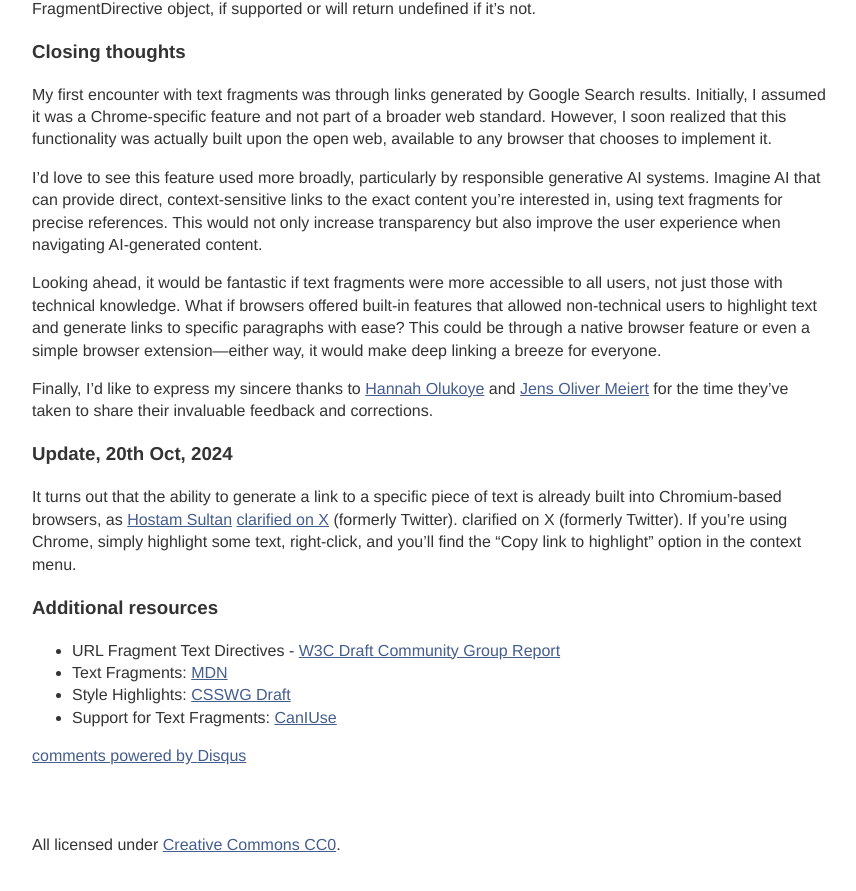
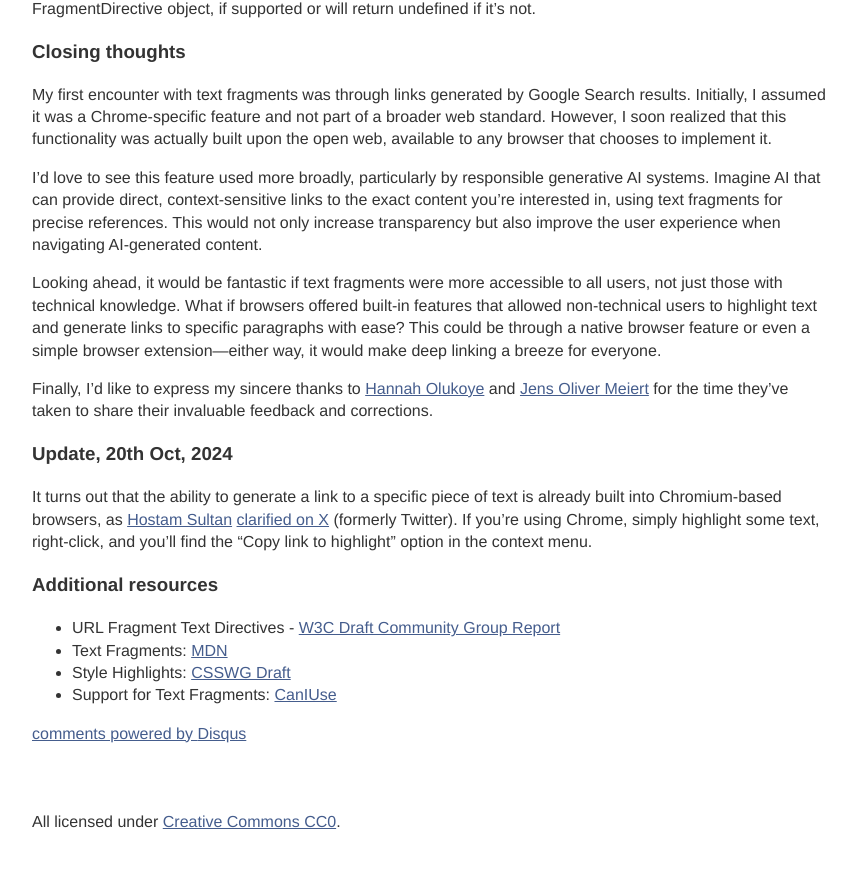
Before and after one commit to ahmadalfy/blog, a Jekyll site: the page built from _posts/2024-10-19-linking-directly-to-web-page-content.md, in a window 1280 px wide and 900 px high, scrolled down 4566 px. Shown: the top 891 px of the window, without its empty margins (208-1064 px from the left). Built offline with Jekyll 4.4.1, drawn with Linux system fonts in a browser that asks for light colours; some web fonts are replaced; comment, search, counter and statistics services are not loaded.

Commit message:
fix: correction of text

```diff
--- a/_posts/2024-10-19-linking-directly-to-web-page-content.md
+++ b/_posts/2024-10-19-linking-directly-to-web-page-content.md
@@ -132,7 +132,7 @@
 
 ### Update, 20th Oct, 2024
 
-It turns out that the ability to generate a link to a specific piece of text is already built into Chromium-based browsers, as [Hostam Sultan](https://x.com/HosamSultan_) [clarified on X](https://x.com/HosamSultan_/status/1847768998349328553) (formerly Twitter). clarified on X (formerly Twitter). If you're using Chrome, simply highlight some text, right-click, and you'll find the "Copy link to highlight" option in the context menu.
+It turns out that the ability to generate a link to a specific piece of text is already built into Chromium-based browsers, as [Hostam Sultan](https://x.com/HosamSultan_) [clarified on X](https://x.com/HosamSultan_/status/1847768998349328553) (formerly Twitter). If you're using Chrome, simply highlight some text, right-click, and you'll find the "Copy link to highlight" option in the context menu.
 
 ### Additional resources
 
```
